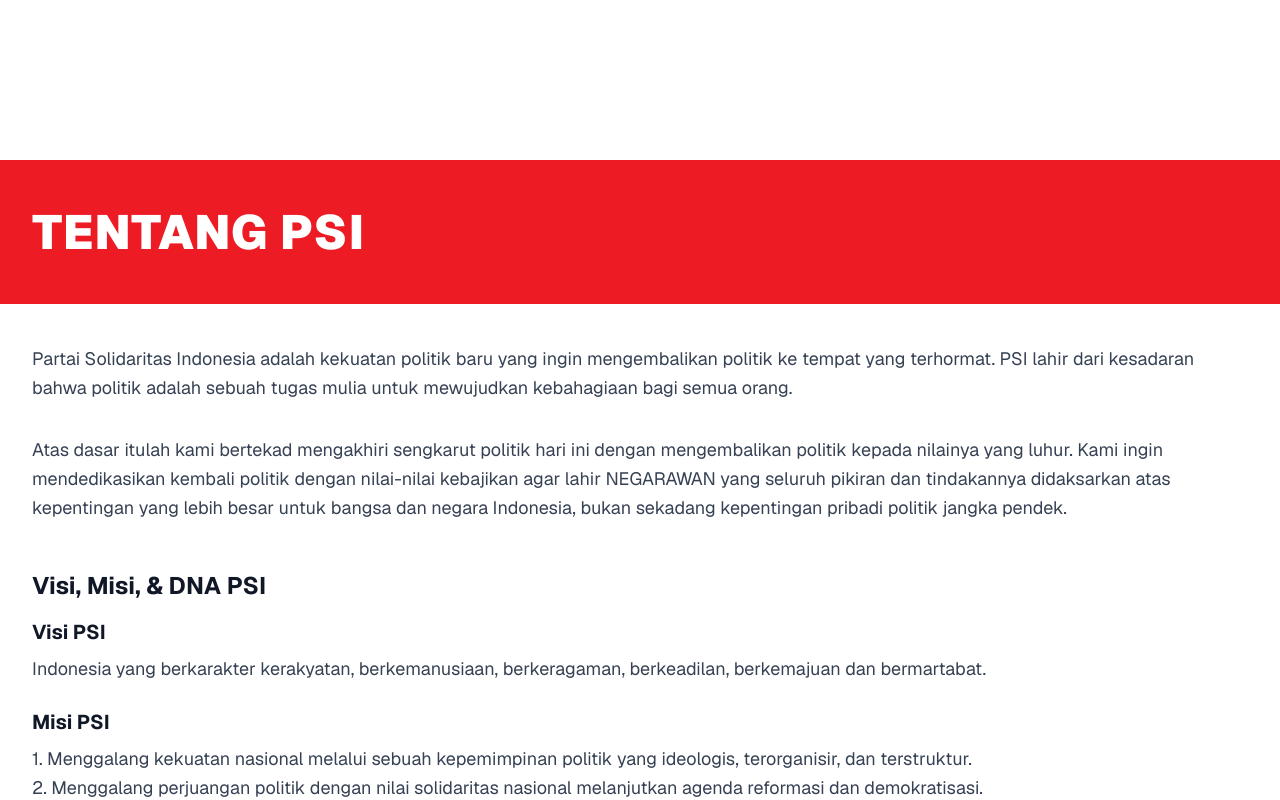
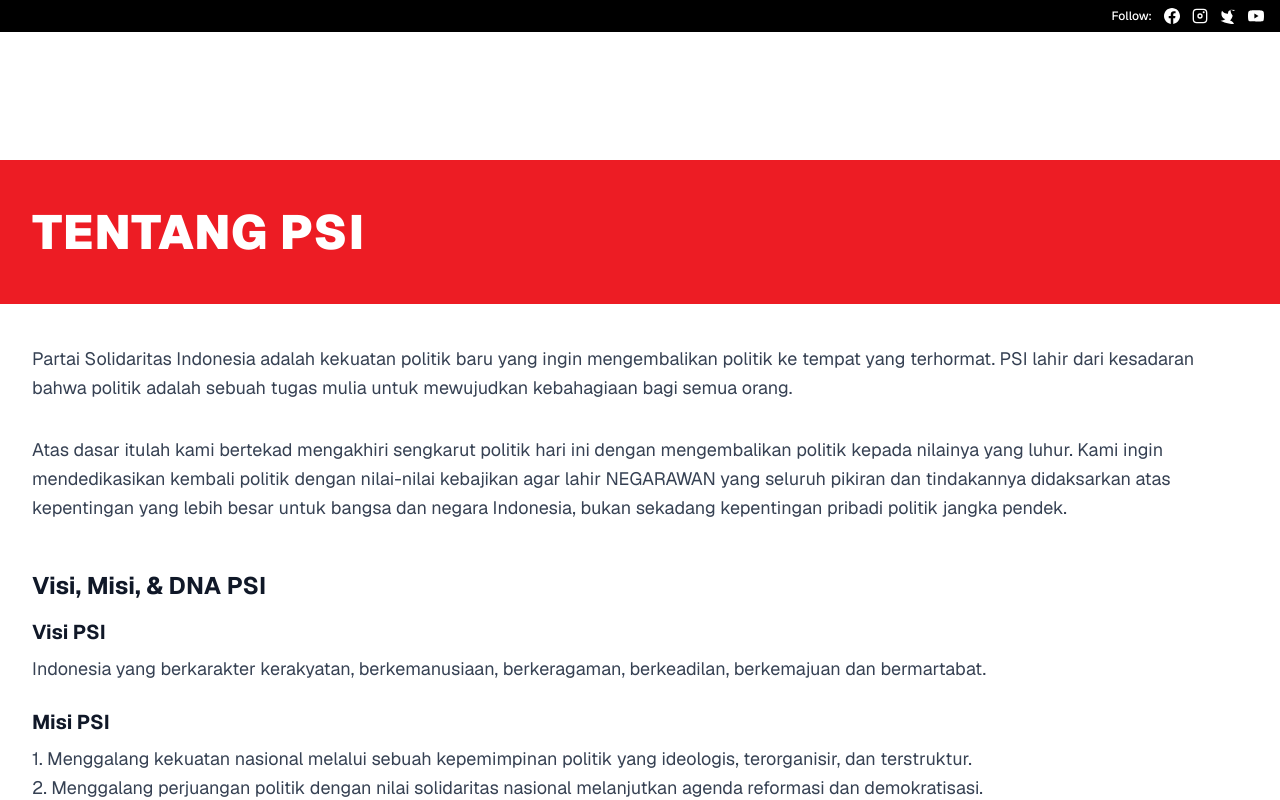
Before and after one commit to idihsebel0077-dotcom/modify-github-project, a Next.js app: page / in a window 1280 px wide. Built offline with nearby package versions, Linux system fonts and the light colour scheme.

Commit message:
feat: adjust header layout for mobile and desktop views
Co-authored-by: idihsebel0077-dotcom <304411020+idihsebel0077-dotcom@users.noreply.github.com>

```diff
--- a/app/page.tsx
+++ b/app/page.tsx
@@ -19,18 +19,12 @@ export default function Home() {
   return (
     <div className="w-full min-h-screen h-auto bg-white flex flex-col overflow-x-hidden md:h-screen md:overflow-hidden">
       {/* Header - Desktop floating, Mobile normal flow */}
-      <div className="hidden md:absolute md:top-0 md:left-0 md:right-0 md:z-40 md:pointer-events-none">
-        <div className="md:pointer-events-auto">
-          <UtilityBar />
-          <Navbar activeTab={activeTab} onTabChange={setActiveTab} />
-        </div>
-      </div>
-
-      {/* Mobile Header - Stacked vertically */}
-      <div className="md:hidden flex flex-col">
+      <div className="md:fixed md:top-0 md:left-0 md:right-0 md:z-40">
         <UtilityBar />
         <Navbar activeTab={activeTab} onTabChange={setActiveTab} />
       </div>
+
+
 
       {/* Content Area - Full viewport scrollable by tab */}
       <main className="flex-1 md:h-full md:pt-40 w-full min-h-screen h-auto">
--- a/components/UtilityBar.tsx
+++ b/components/UtilityBar.tsx
@@ -6,7 +6,7 @@ export default function UtilityBar() {
   const translateY = useScrollHide();
 
   return (
-    <div className={`md:fixed md:top-0 md:left-0 md:right-0 md:z-[99] w-full bg-black text-white h-8 flex items-center justify-end gap-3 px-4 text-xs overflow-hidden`}
+    <div className={`w-full bg-black text-white h-8 flex items-center justify-end gap-3 px-4 text-xs overflow-hidden`}
       style={{
         transform: `translateY(${translateY}%)`,
         pointerEvents: translateY < -95 ? 'none' : 'auto'
```
